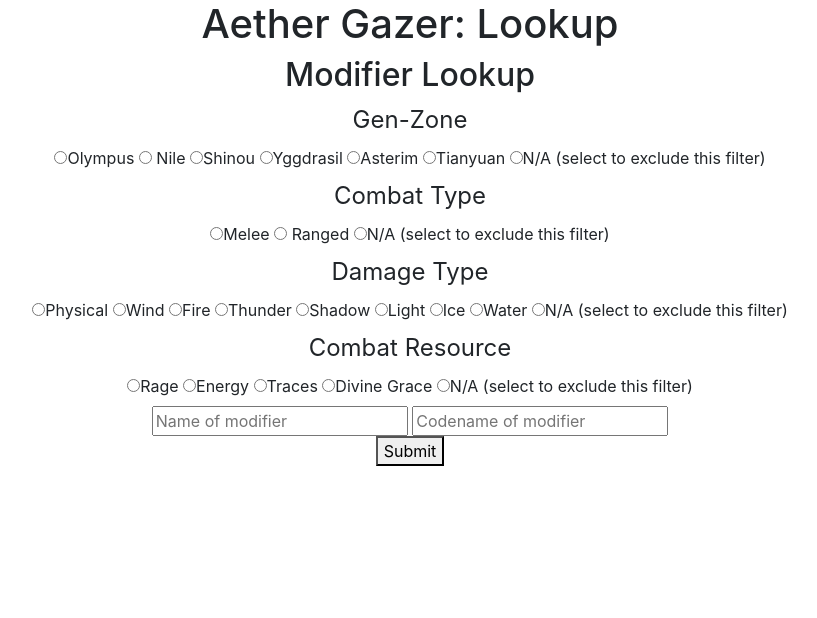
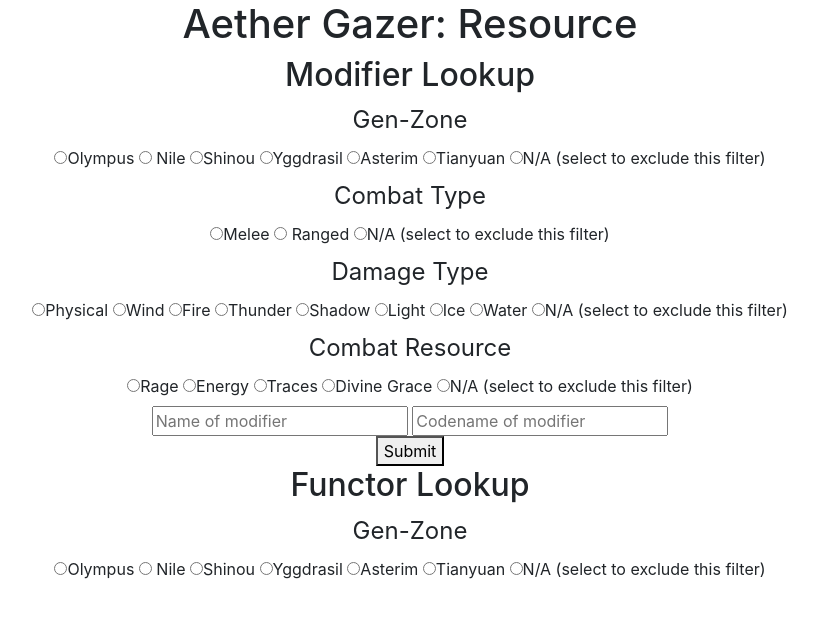
Before and after one commit to Arvick/Aether-Gazer-Database, a Flask app: template frontend/website/templates/base.html in a window 1280 px wide. Shown: the part 56-674 px from the top of the page, without its empty margins (230-1047 px from the left). Run offline with Flask 3, Linux system fonts and the light colour scheme; the template is opened without the code that fills it, so the values that code supplies are empty; some libraries are stand-ins or nearby versions.

Commit message:
created form for functor lookup, added gen-zone field

```diff
--- a/frontend/website/templates/base.html
+++ b/frontend/website/templates/base.html
@@ -37,7 +37,7 @@
     </div>
   </nav>
     <main>
-      <h1 align="center">Aether Gazer: Lookup</h1>
+      <h1 align="center">Aether Gazer: Resource</h1>
       <section>
         <h2 align="center">Modifier Lookup</h2>
         <!-- TODO: point the action form towards the API or get the selected options to API-->
@@ -91,6 +91,21 @@
           <div><button type="submit">Submit</button></div>
         </form>
       </section>
+      <section>
+        <h2 align="center">Functor Lookup</h2>
+        <form align="center" action="http://127.0.0.1:8001/func" method="get">
+          <fieldset>
+            <legend>Gen-Zone</legend>
+            <label><input id="olympus" type="radio" name="gen_zone" value="Olympus">Olympus</label>
+            <label><input id="nile" type="radio" name="gen_zone" value="Nile"> Nile</label>
+            <label><input id="shinou" type="radio" name="gen_zone" value="Shinou">Shinou</label>
+            <label><input id="yggdrasil" type="radio" name="gen_zone" value="Yggdrasil">Yggdrasil</label>
+            <label><input id="asterim" type="radio" name="gen_zone" value="Asterim">Asterim</label>
+            <label><input id="tianyuan" type="radio" name="gen_zone" value="Tianyuan">Tianyuan</label>
+            <label><input id="n/a" type="radio" name="gen_zone" value="">N/A (select to exclude this filter)</label>
+          </fieldset>
+        </form>
+      </section>
     </main>
     <script
       src="https://code.jquery.com/jquery-3.2.1.slim.min.js"
```
